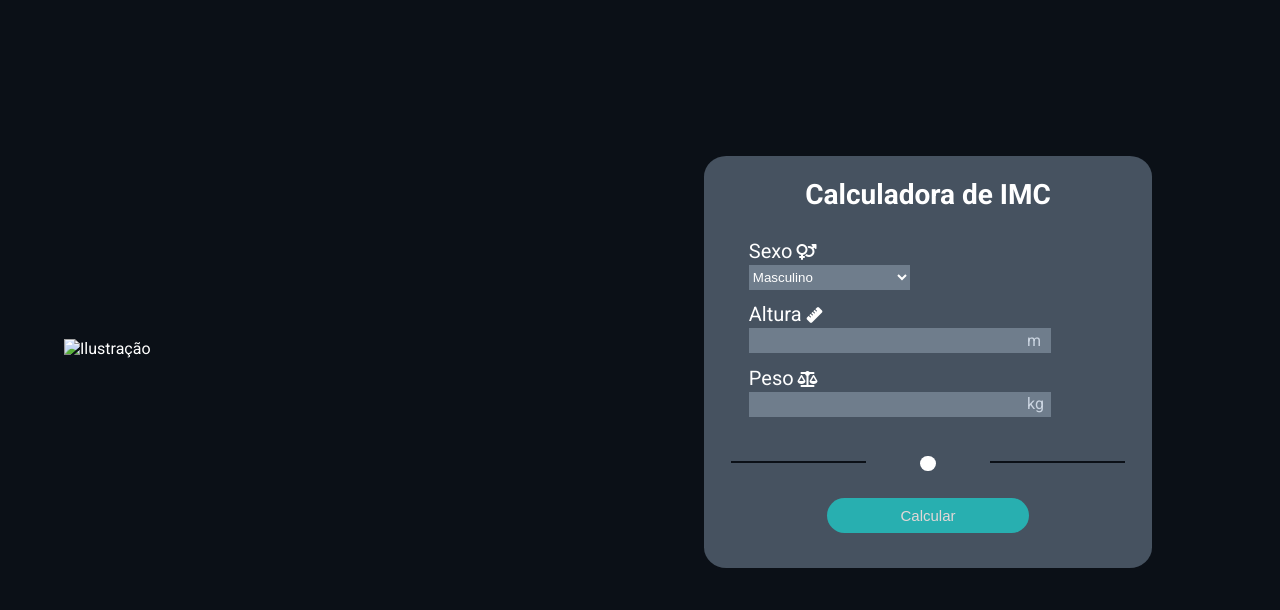
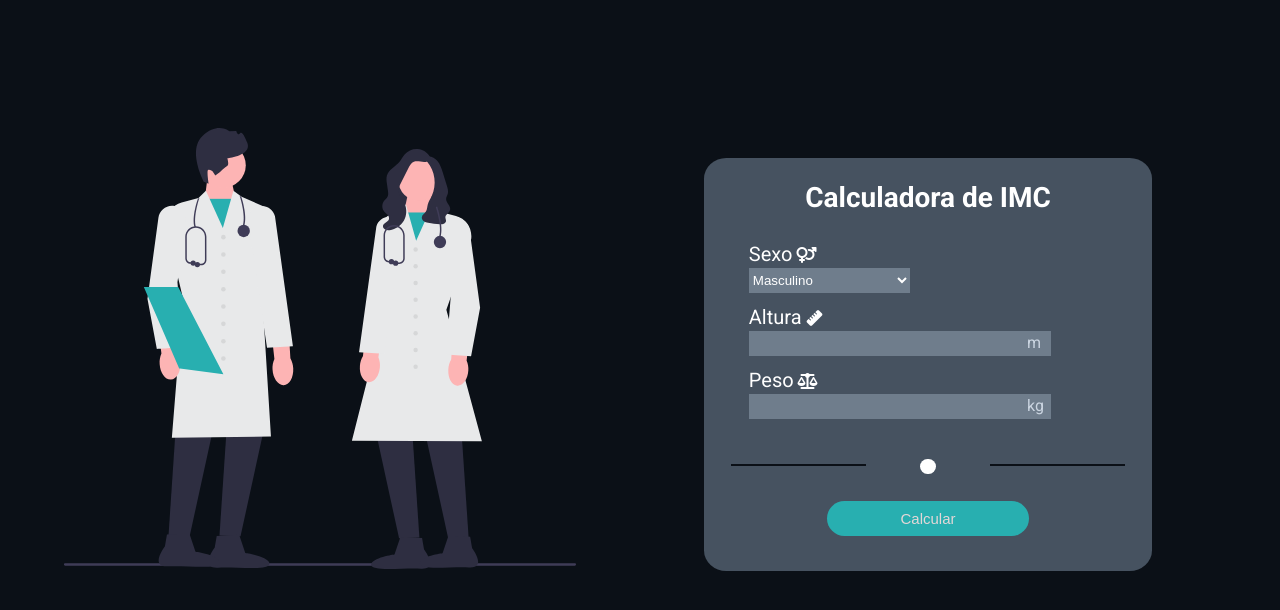
Before and after one commit to emersonjuunior/calculadora-imc, a plain HTML site: page index.html in a window 1280 px wide. Drawn offline with Linux system fonts and the light colour scheme; the site is published under a folder, as on GitHub Pages, so addresses that start at the root find nothing.

Commit message:
Ajuste no caminho das imagens

```diff
--- a/index.html
+++ b/index.html
@@ -17,7 +17,7 @@
   <body>
     <main id="mainContainer">
       <section id="imagem">
-        <img src="/assets/illustration1.svg" alt="Ilustração" />
+        <img src="./assets/illustration1.svg" alt="Ilustração" />
       </section>
       <div id="containerFormulario">
         <section id="formulario">
```
